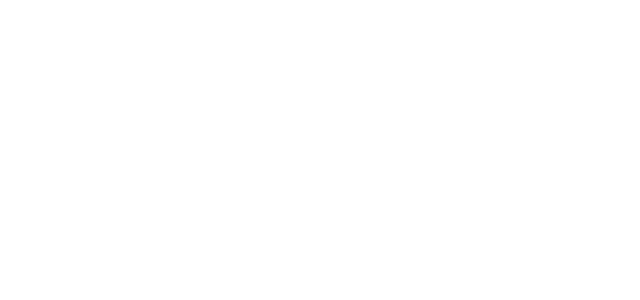
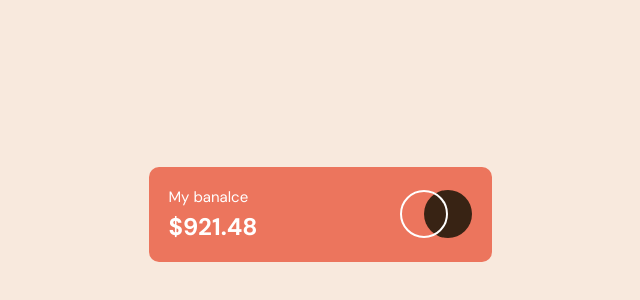
Before and after one commit to ljimshitashvili/expenses-chart-component, a React (Vite) app: page / in a window 1280 px wide. Shown: the part 186-486 px from the top of the page, without its empty margins (320-960 px from the left). Built offline with nearby package versions, Linux system fonts and the light colour scheme.

Commit message:
Balance component design

```diff
--- a/src/App.tsx
+++ b/src/App.tsx
@@ -1,9 +1,21 @@
 import { useState } from "react";
-import GlobalStyle from "./GlobalStyles";
 import styled from "styled-components";
+import Balance from "./Components/Balance";
 
-function App() {
-  return <></>;
+export default function App() {
+  return (
+    <Body>
+      <Balance></Balance>
+    </Body>
+  );
 }
 
-export default App;
+const Body = styled.div`
+  background-color: #f8e9dd;
+  width: 100%;
+  min-height: 100vh;
+  display: flex;
+  flex-direction: column;
+  align-items: center;
+  justify-content: center;
+`;
--- /dev/null
+++ b/src/Components/Balance.tsx
@@ -0,0 +1,46 @@
+import styled from "styled-components";
+
+import icon from "../Images/logo.svg";
+
+export default function Balance() {
+  return (
+    <Container>
+      <div>
+        <h1>My banalce</h1>
+        <h2>$921.48</h2>
+      </div>
+      <img src={icon} alt="icon" />
+    </Container>
+  );
+}
+
+const Container = styled.div`
+  width: 100%;
+  max-width: 343px;
+  background: #ec755d;
+  border-radius: 10px;
+  display: flex;
+  justify-content: space-between;
+  align-items: center;
+  padding: 20px;
+
+  div {
+    display: flex;
+    flex-direction: column;
+    gap: 4px;
+
+    h1 {
+      font-weight: 400;
+      font-size: 15px;
+      line-height: 20px;
+      color: #ffffff;
+    }
+
+    h2 {
+      font-weight: 700;
+      font-size: 24px;
+      line-height: 31px;
+      color: #ffffff;
+    }
+  }
+`;
--- /dev/null
+++ b/src/index.css
@@ -0,0 +1,11 @@
+@import url("https://fonts.googleapis.com/css2?family=DM+Sans:wght@400;700&display=swap");
+
+* {
+  margin: 0;
+  padding: 0;
+  box-sizing: border-box;
+}
+
+body {
+  font-family: "DM Sans", sans-serif;
+}
--- a/src/main.tsx
+++ b/src/main.tsx
@@ -1,6 +1,7 @@
 import React from "react";
 import ReactDOM from "react-dom/client";
 import App from "./App.tsx";
+import "./index.css";
 
 ReactDOM.createRoot(document.getElementById("root") as HTMLElement).render(
   <React.StrictMode>
```
Also changed, not shown: src/GlobalStyles.ts (deleted, +0 -15 lines), src/Images/favicon-32x32.png (added), src/Images/logo.svg (added).
